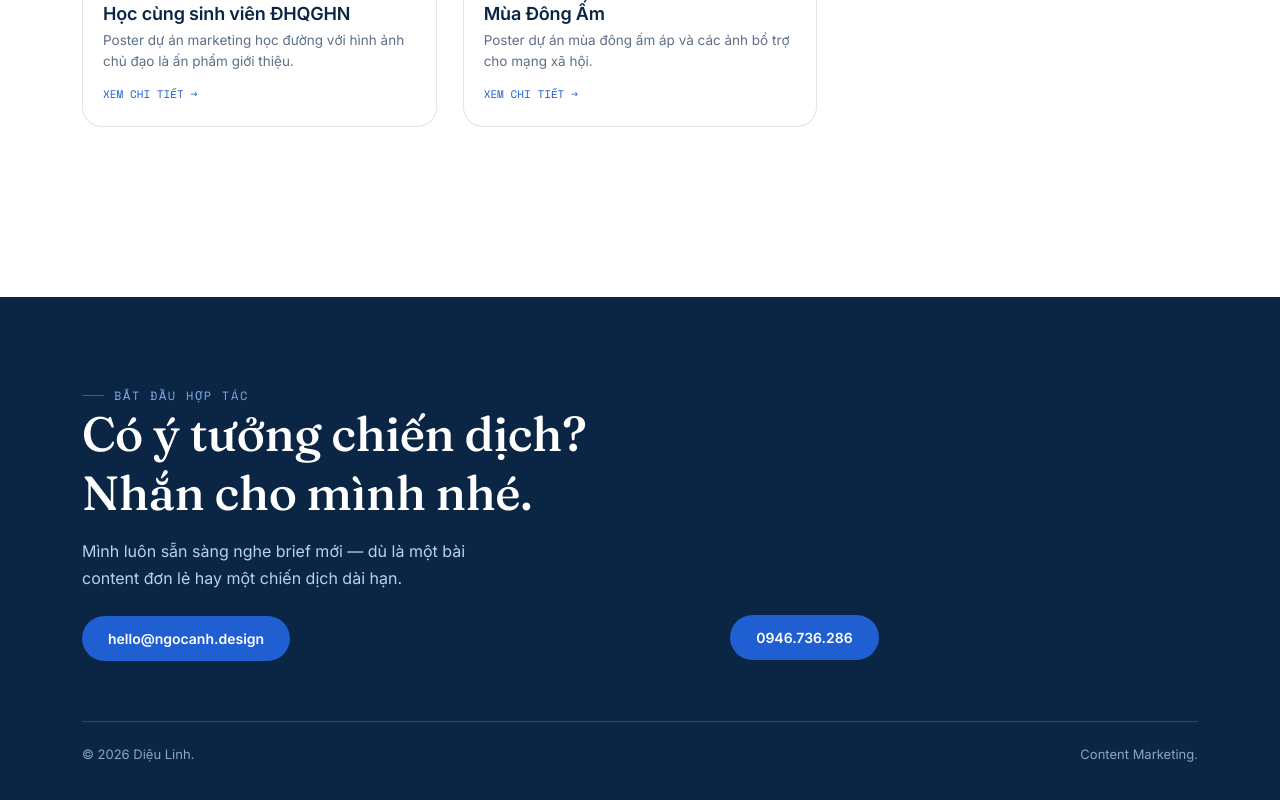
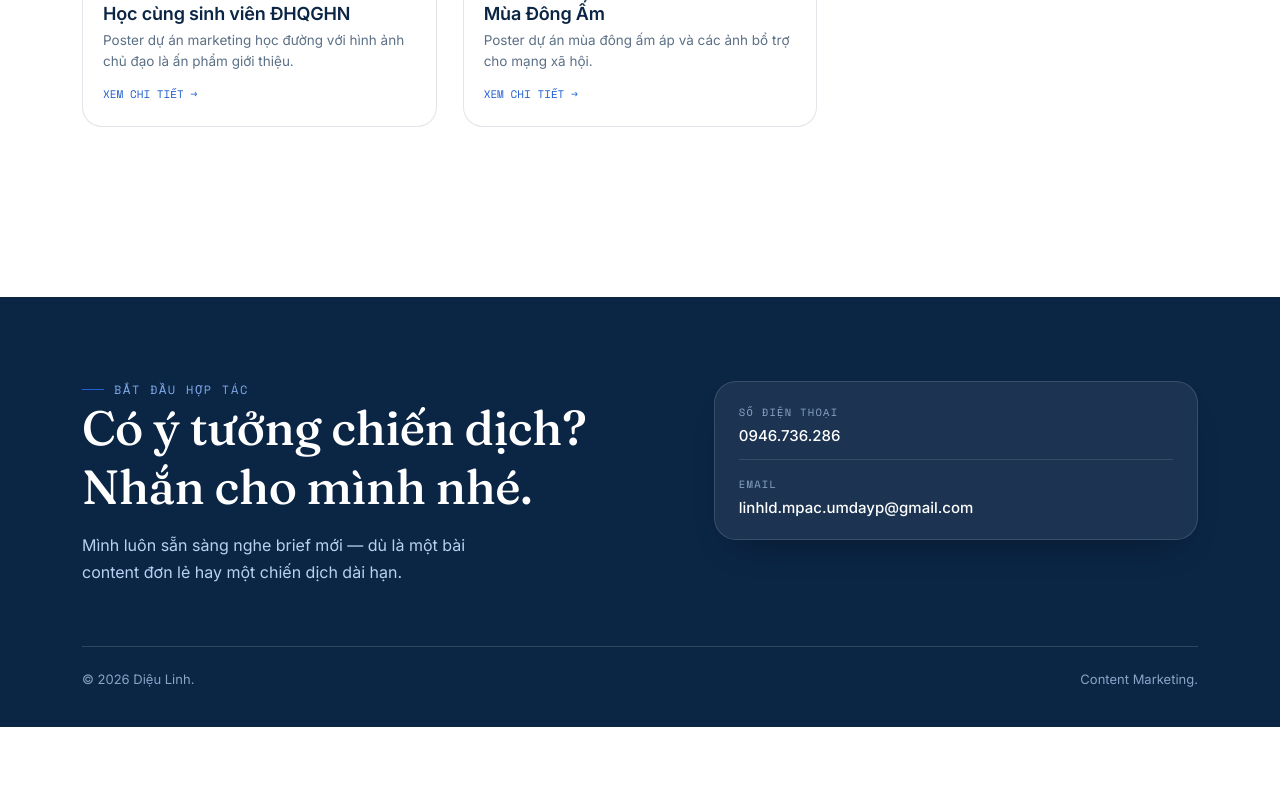
Before and after one commit to hungne121/hungne121.github.io, a plain HTML site: page index.html in a window 1280 px wide. Shown: the part 2201-3001 px from the top of the page. After the commit the page ends 2928 px from the top, so only its background shows below. Drawn offline with nearby package versions, Linux system fonts and the light colour scheme.

Commit message:
Footer: refine contact section styling

```diff
--- a/index.html
+++ b/index.html
@@ -248,15 +248,21 @@
 
   /* ---------- CONTACT / FOOTER ---------- */
   footer{
-    background:var(--ink); color:#fff; padding:90px 0 40px; margin-top:60px;
+    background:var(--ink); color:#fff; padding:84px 0 40px; margin-top:60px;
   }
-  .footer-grid{display:grid; grid-template-columns:1.3fr 1fr; gap:40px; align-items:end; margin-bottom:60px;}
+  .footer-grid{display:grid; grid-template-columns:1.1fr 0.9fr; gap:40px; align-items:start; margin-bottom:60px;}
   footer h2{color:#fff; font-size:clamp(30px,4vw,48px);}
   footer .lead{color:#b9d0f2; font-size:16px; margin-top:16px; max-width:420px; line-height:1.7;}
-  .footer-socials{display:flex; gap:12px; flex-wrap:wrap;}
-  .footer-socials .social-pill{border-color:rgba(255,255,255,0.2); color:#fff;}
-  .footer-socials .social-pill svg{stroke:#fff;}
-  .footer-socials .social-pill:hover{background:var(--blue); border-color:var(--blue);}
+  .contact-card{
+    background:rgba(255,255,255,0.07); border:1px solid rgba(255,255,255,0.14);
+    border-radius:22px; padding:22px 24px; display:flex; flex-direction:column; gap:16px;
+    backdrop-filter:blur(8px); box-shadow:0 18px 40px -24px rgba(0,0,0,0.45);
+  }
+  .contact-item{display:flex; flex-direction:column; gap:6px; padding-bottom:14px; border-bottom:1px solid rgba(255,255,255,0.12);}
+  .contact-item:last-child{padding-bottom:0; border-bottom:none;}
+  .contact-label{font-family:'Space Mono', monospace; font-size:10.5px; letter-spacing:.12em; text-transform:uppercase; color:#8ba3c7;}
+  .contact-item a{font-size:15px; color:#fff; font-weight:500; display:inline-block; word-break:break-word;}
+  .contact-item a:hover{color:var(--blue-soft);}
   .footer-bottom{
     border-top:1px solid rgba(255,255,255,0.15); padding-top:24px; display:flex; justify-content:space-between;
     font-size:13px; color:#8ba3c7; flex-wrap:wrap; gap:10px;
@@ -404,11 +410,16 @@
         <p class="eyebrow" style="color:#7fa8e8;">Bắt đầu hợp tác</p>
         <h2>Có ý tưởng chiến dịch?<br>Nhắn cho mình nhé.</h2>
         <p class="lead">Mình luôn sẵn sàng nghe brief mới — dù là một bài content đơn lẻ hay một chiến dịch dài hạn.</p>
-        <a href="mailto:hello@ngocanh.design" class="btn btn-primary" style="margin-top:24px; display:inline-flex;">hello@ngocanh.design</a>
       </div>
-      <div class="contact-info" style="display:flex; gap:16px; align-items:center;">
-        <a class="btn btn-primary" href="tel:+84946736286">0946.736.286</a>
-        <a class="btn btn-ghost" href="mailto:linhld.mpac.umdayp@gmail.com">linhld.mpac.umdayp@gmail.com</a>
+      <div class="contact-card">
+        <div class="contact-item">
+          <span class="contact-label">Số điện thoại</span>
+          <a href="tel:+84946736286">0946.736.286</a>
+        </div>
+        <div class="contact-item">
+          <span class="contact-label">Email</span>
+          <a href="mailto:linhld.mpac.umdayp@gmail.com">linhld.mpac.umdayp@gmail.com</a>
+        </div>
       </div>
     </div>
     <div class="footer-bottom">
```
